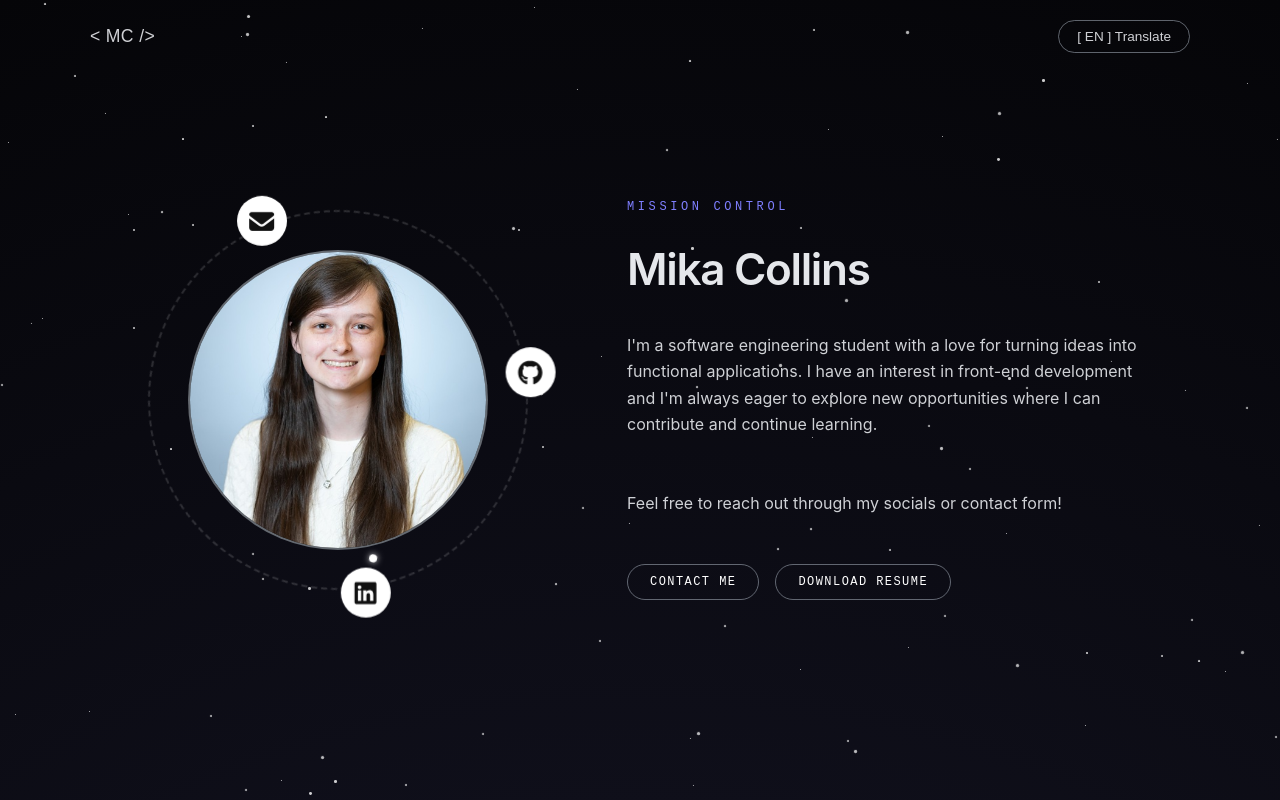
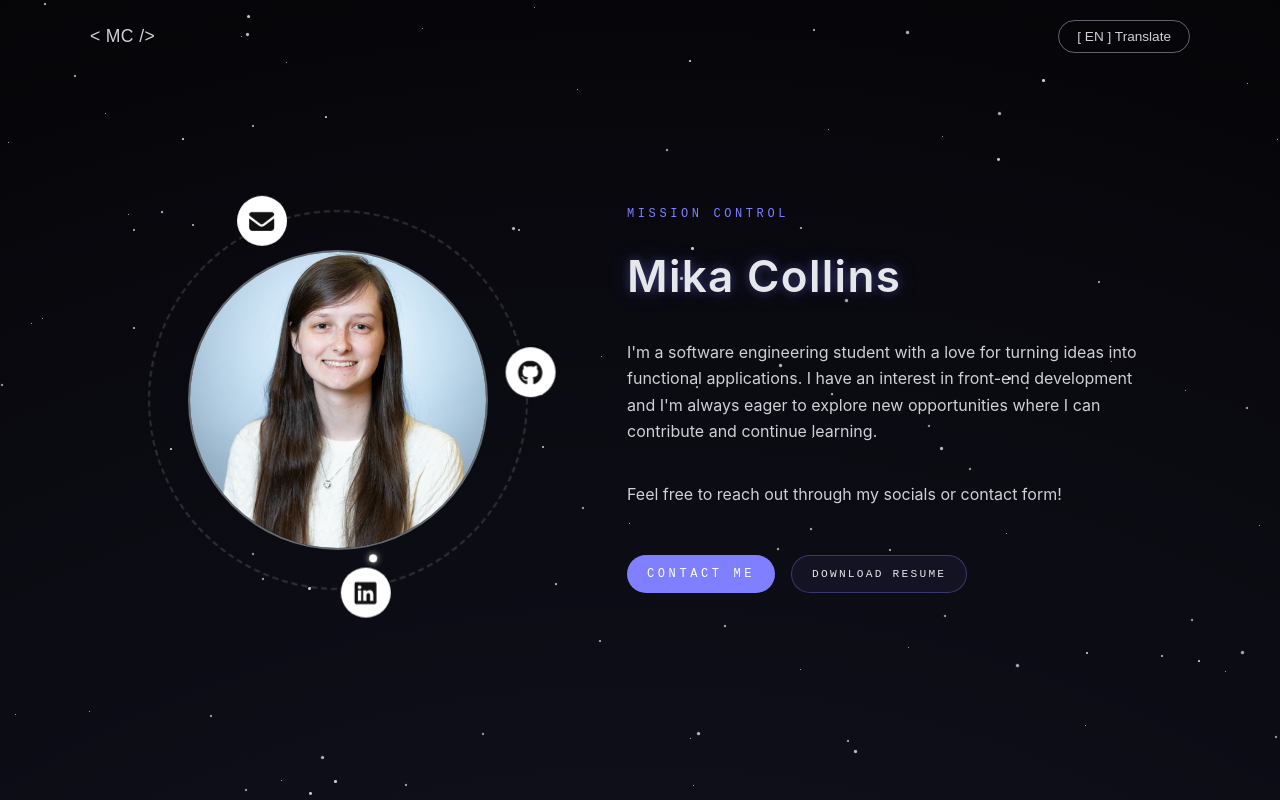
Before and after one commit to mika-collins/mika-collins.github.io, a React (Vite) app: page / in a window 1280 px wide. Shown: the top 800 px of the page. Built offline with nearby package versions, Linux system fonts and the light colour scheme.

Commit message:
Styled the buttons and header in about section

```diff
--- a/src/components/AboutMe/AboutMe.css
+++ b/src/components/AboutMe/AboutMe.css
@@ -43,8 +43,12 @@
   font-family: "Space Grotesk", "Inter", system-ui, sans-serif;
   font-size: 2.75rem;
   font-weight: 600;
-  letter-spacing: -0.03em;
+  letter-spacing: 0.03em;
   margin: 0;
+
+  text-shadow:
+    0 0 10px rgba(127, 127, 255, 0.35),
+    0 0 24px rgba(127, 127, 255, 0.2);
 }
 
 .about-content p {
@@ -55,29 +59,60 @@
   opacity: 0.9;
 }
 
+.about-content p + p {
+  margin-top: 0;
+}
+
+
 .about-actions {
   display: flex;
   gap: 16px;
   margin-top: 12px;
 }
 
-.about-actions button {
+/* Contact button (filled) */
+.about-actions button:first-child {
   font-family: "JetBrains Mono", monospace;
   font-size: 0.75rem;
-  letter-spacing: 0.12em;
+  letter-spacing: 0.3em;
   text-transform: uppercase;
 
-  background: transparent;
-  border: 1px solid rgba(156, 163, 175, 0.6);
-  color: white;
-  padding: 10px 22px;
+  padding: 10px 20px;
   border-radius: 999px;
+  border: none;
+  background: #7f7fff;
+  color: #ffffff;
   cursor: pointer;
-  transition: all 0.25s ease;
+
+  transition: background 0.3s, box-shadow 0.3s;
 }
 
-.about-actions button:hover {
-  background: rgba(156, 163, 175, 0.15);
+.about-actions button:first-child:hover {
+  background: #9a9aff;
+  box-shadow: 0 0 20px rgba(127, 127, 255, 0.5);
+}
+
+/* Resume button (outlined) */
+.about-actions button:last-child {
+  font-family: "JetBrains Mono", monospace;
+  font-size: 0.7rem;
+  letter-spacing: 0.2em;
+  text-transform: uppercase;
+
+  padding: 12px 20px;
+  border-radius: 999px;
+  border: 1px solid rgba(127, 127, 255, 0.35);
+  background: rgba(26, 26, 46, 0.6);
+  color: #e5e7eb;
+
+  cursor: pointer;
+  transition: border-color 0.25s ease, box-shadow 0.25s ease;
+}
+
+.about-actions button:last-child:hover {
+  background: rgba(127, 127, 255, 0.1);
+  color: #ffffff;
+  box-shadow: 0 0 15px rgba(127, 127, 255, 0.4);
 }
 
 @media (max-width: 768px) {
```
